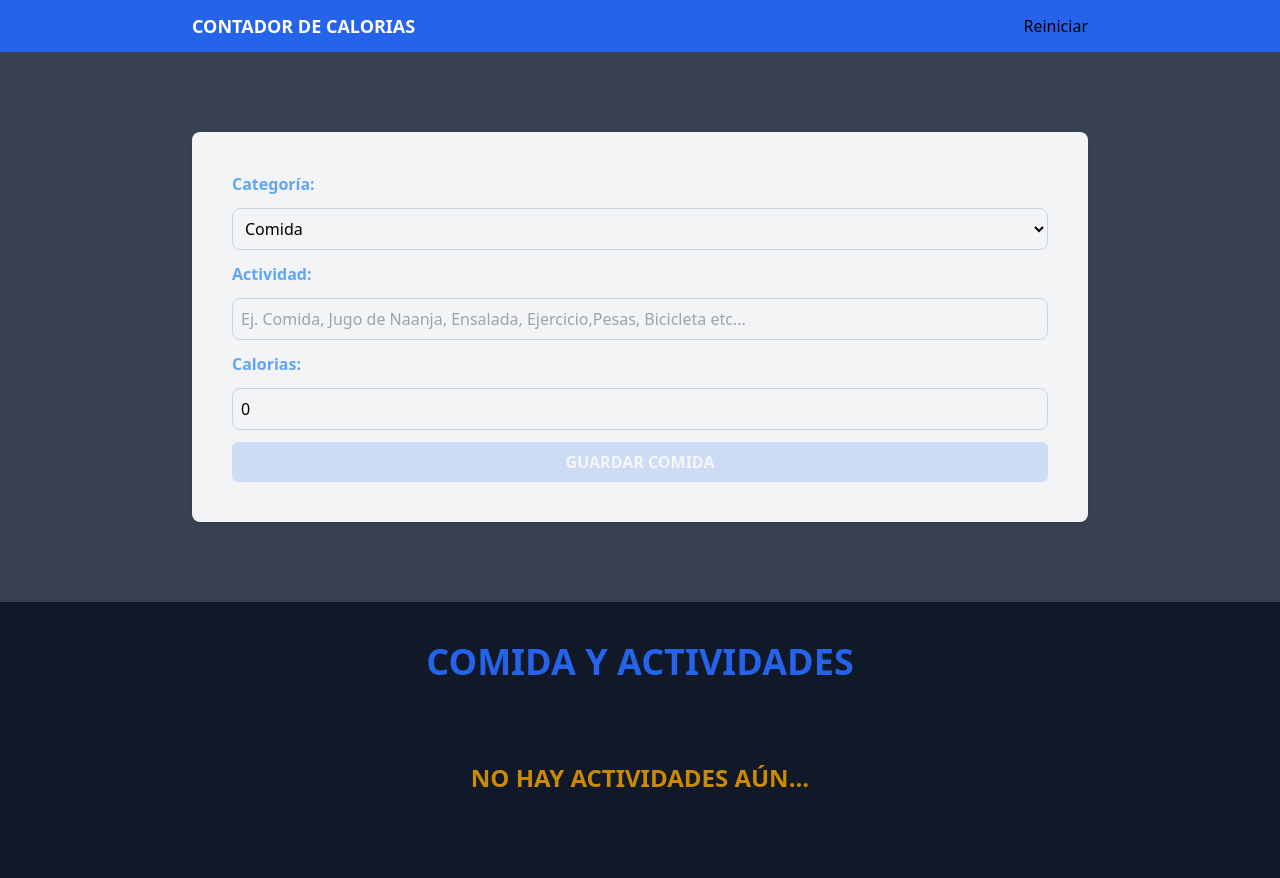
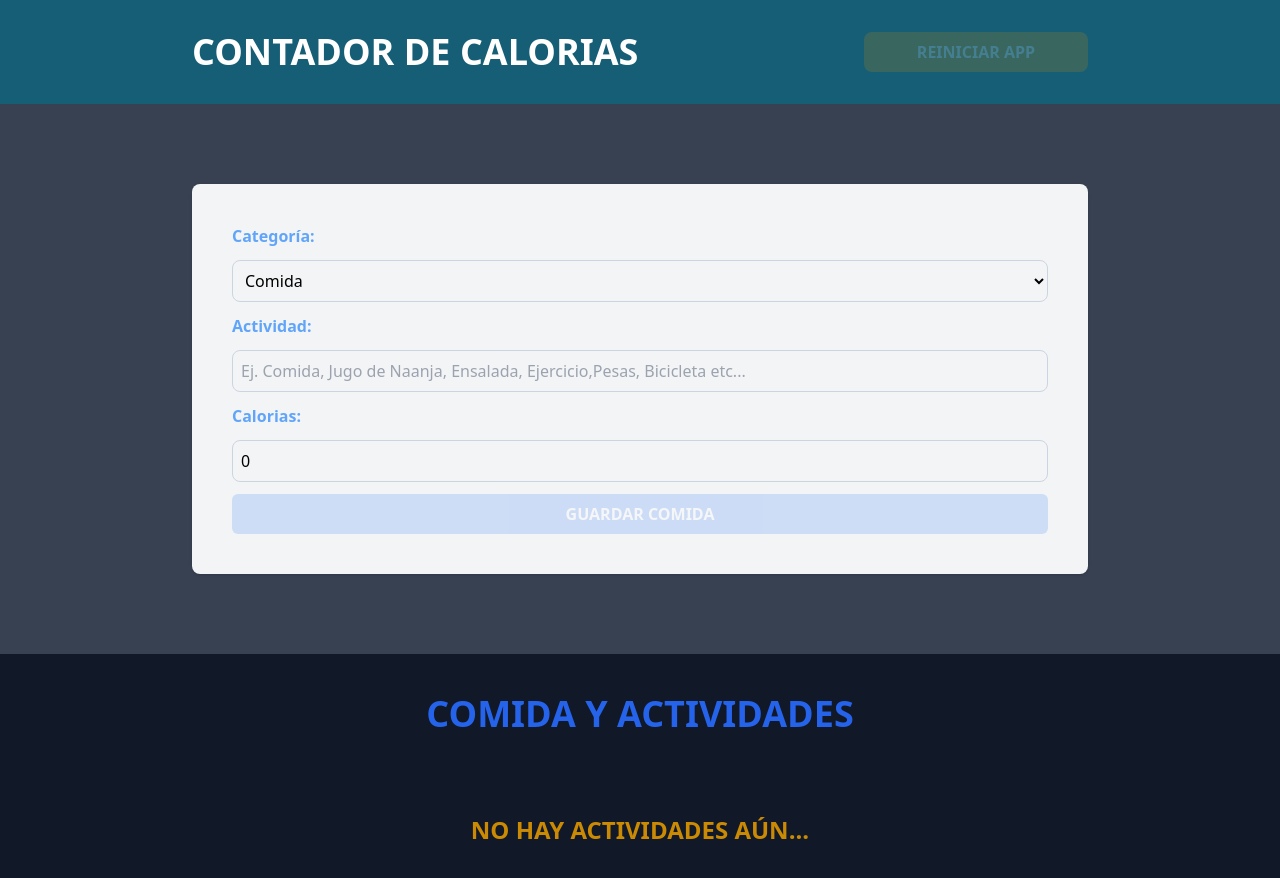
Before and after one commit to Jair-vet/Calorias-app, a React (Vite) app: page / in a window 1280 px wide. Shown: the top 878 px of the page. Before the commit the page ends 834 px from the top, so only its background shows below. Built offline with nearby package versions, Linux system fonts and the light colour scheme.

Commit message:
Reinicar app button done

```diff
--- a/src/App.tsx
+++ b/src/App.tsx
@@ -1,4 +1,4 @@
-import { useReducer, useEffect } from "react"
+import { useReducer, useEffect, useMemo } from "react"
 import { Form } from "./components/Form"
 import { activityReducer, initialSate } from "./reducers/activityReducer"
 import { ActivityList } from "./components/ActivityList"
@@ -12,16 +12,22 @@ function App() {
     localStorage.setItem('activities', JSON.stringify(state.activities))
   }, [state.activities])
 
+  const canRestartApp = () => useMemo(() =>  state.activities.length, [state.activities])
+
   return (
     <>
-      <header className="bg-blue-600 py-3">
-          <div className="max-w-4xl mx-auto flex justify-between">
-            <h1 className="text-center text-lg font-bold text-white uppercase">
+      <header className="bg-cyan-800 py-8">
+          <div className="max-w-4xl mx-auto flex md:flex-row flex-col justify-between items-center">
+            <h1 className="text-center text-4xl font-bold text-white uppercase">
               Contador de Calorias
             </h1>
 
-            <button>
-              Reiniciar
+            <button
+              className="md:mt-0 mt-6 md:w-1/4 w-full disabled:cursor-not-allowed disabled:opacity-20 bg-yellow-600 hover:bg-yellow-700 p-2 text-white uppercase font-bold rounded-lg"
+              onClick={() => dispatch({type: 'restart-app'})}
+              disabled={!canRestartApp()}
+            >
+              Reiniciar App
             </button>
           </div>
       </header>
--- a/src/components/ActivityList.tsx
+++ b/src/components/ActivityList.tsx
@@ -31,7 +31,7 @@ export const ActivityList = ({activities, dispatch} : ActivityListProps) => {
                     <div className="space-y-2 relative">
                         {/* Categoria */}
                         <p className={`absolute -top-8 -left-8 px-10 py-2 rounded-md text-white uppercase font-bold
-                            ${activity.category === 1 ? 'bg-emerald-500' : 'bg-orange-500'}`}
+                            ${activity.category === 1 ? 'bg-emerald-500' : 'bg-violet-600'}`}
                         >{categoryName(activity.category)}</p>
                         {/* Actividad */}
                         <p className="text-2xl text-white font-bold pt-3">{activity.name}</p>
--- a/src/reducers/activityReducer.ts
+++ b/src/reducers/activityReducer.ts
@@ -4,7 +4,8 @@ import { Activity } from "../types"
 export type ActivityActions =
     { type: 'save-activity',payload: { newActivity : Activity }}    |
     { type: 'set-activeId',payload: { id : Activity['id'] }}        |
-    { type: 'delete-activity',payload: { id : Activity['id'] }}
+    { type: 'delete-activity',payload: { id : Activity['id'] }}     |
+    { type: 'restart-app' }
 
 
 export type ActiviyState = {
@@ -65,7 +66,13 @@ export const activityReducer = (
             }
         }
 
-
+        // Restablecer la App
+        if(action.type === 'restart-app'){
+            return{
+                activities: [],
+                activeId: ''
+            }
+        }
 
     return state
 }
```
